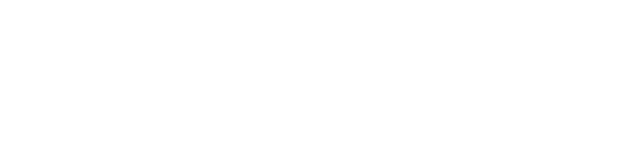
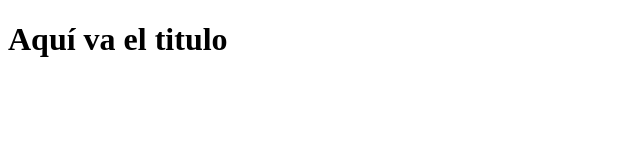
Before and after one commit to davidmvv/Proyecto-Web-Empresa-C, a plain HTML site: page index.html in a window 1280 px wide. Shown: the whole page, without its empty margins (0-640 px from the left). Drawn offline with Linux system fonts and the light colour scheme.

Commit message:
nuevo commit

```diff
--- a/index.html
+++ b/index.html
@@ -7,6 +7,6 @@
     <title>Document</title>
 </head>
 <body>
-
+    <h1>Aquí va el titulo</h1>
 </body>
 </html>
```
